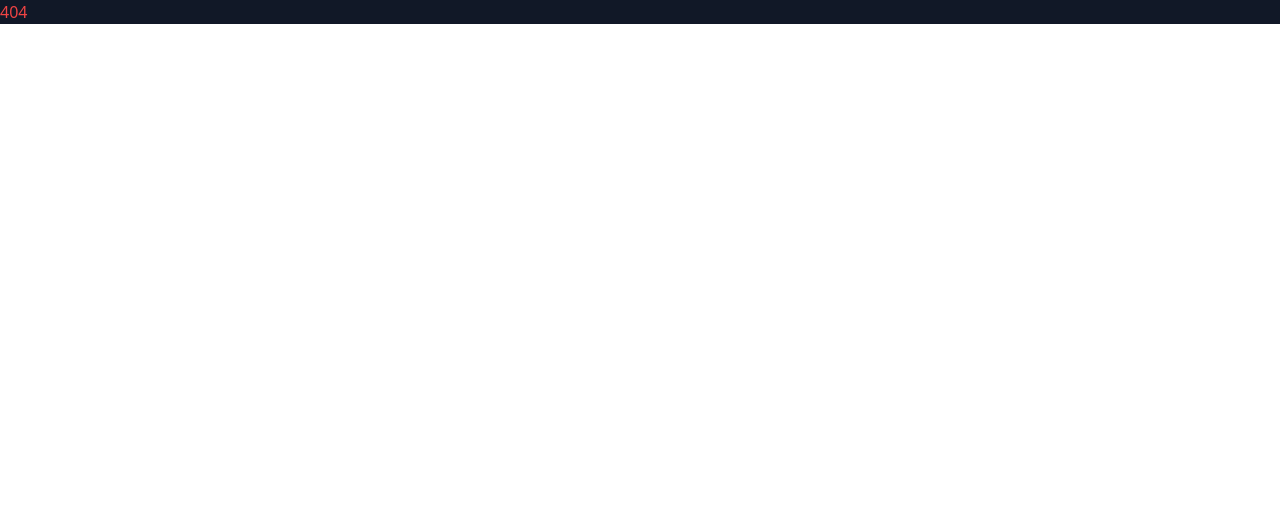
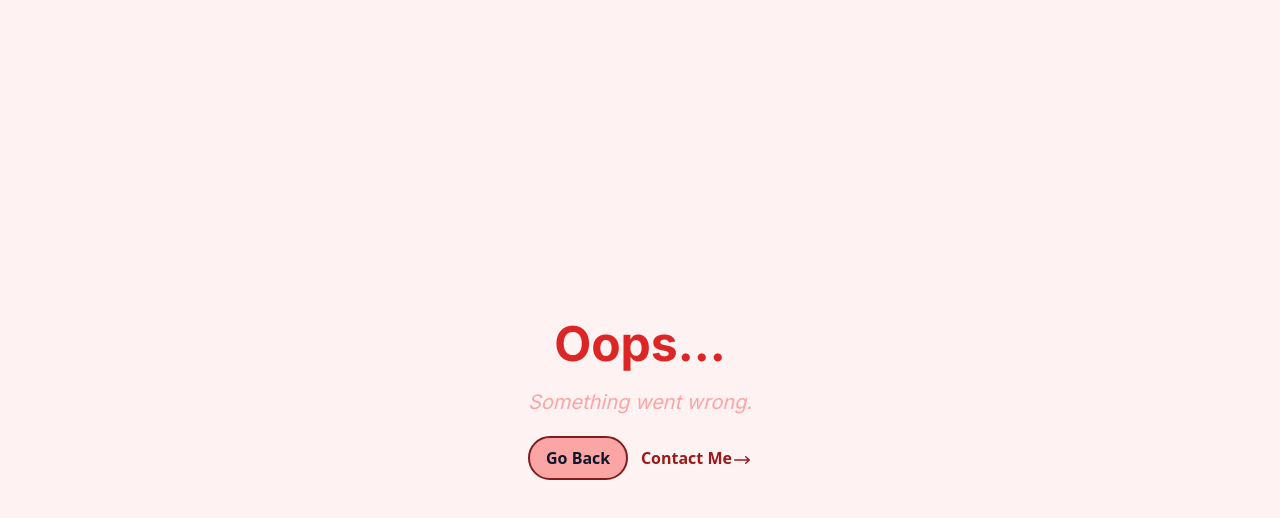
Before and after one commit to Eyepatch0/HungarianSolver, a React (Vite) app in the folder HungarianSolver/: page /about in a window 1280 px wide. Before the commit this address had no page. Shown: the top 518 px of the page. Built offline with nearby package versions, Linux system fonts and the light colour scheme.

Commit message:
error page created.

```diff
--- a/HungarianSolver/src/components/Error.tsx
+++ b/HungarianSolver/src/components/Error.tsx
@@ -1,7 +1,43 @@
+import { Link, useNavigate } from "react-router-dom";
+
 const Error = () => {
+  const navigate = useNavigate();
   return (
-    <div className="bg-gray-900">
-      <h1 className="text-red-500">404</h1>
+    <div className="fixed inset-0 flex justify-center items-center bg-red-50">
+      <div>
+        <h1 className="text-5xl font-bold text-center font-inter text-red-600">
+          Oops...
+        </h1>
+        <p className="text-xl font-inter italic mt-5 text-red-300">
+          Something went wrong.
+        </p>
+        <div className="mt-5 flex items-center justify-between">
+          <button
+            onClick={() => navigate(-1)}
+            className="border-2 border-red-900 px-4 py-2 rounded-full font-bold bg-red-300 text-slate-900 hover:bg-red-400 transition duration-300 ease-in-out"
+          >
+            Go Back
+          </button>
+          <Link
+            to="/contact"
+            className="flex items-center font-bold text-red-800"
+          >
+            Contact Me
+            <svg
+              xmlns="http://www.w3.org/2000/svg"
+              viewBox="0 0 20 20"
+              fill="currentColor"
+              className="w-5 h-5 mt-1"
+            >
+              <path
+                fillRule="evenodd"
+                d="M2 10a.75.75 0 01.75-.75h12.59l-2.1-1.95a.75.75 0 111.02-1.1l3.5 3.25a.75.75 0 010 1.1l-3.5 3.25a.75.75 0 11-1.02-1.1l2.1-1.95H2.75A.75.75 0 012 10z"
+                clipRule="evenodd"
+              />
+            </svg>
+          </Link>
+        </div>
+      </div>
     </div>
   );
 };
```
